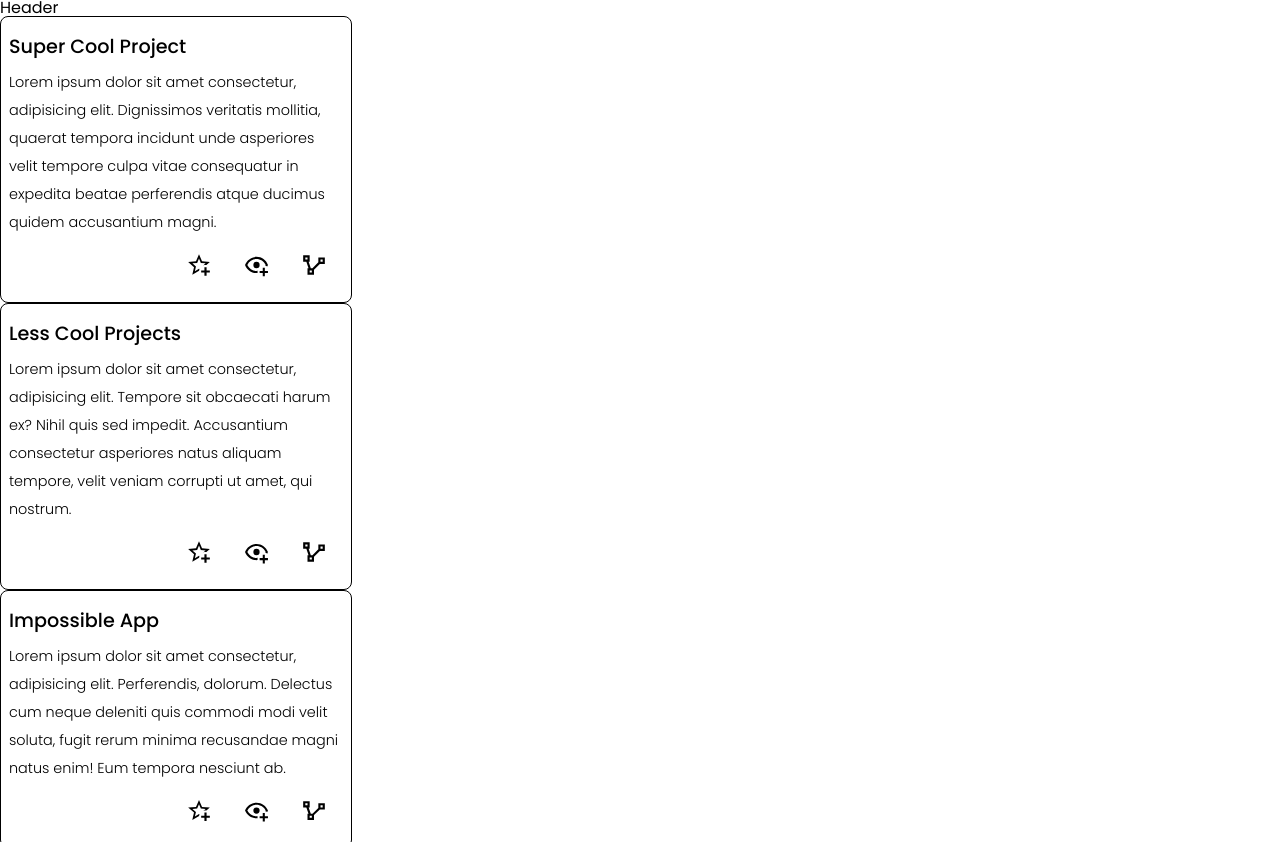
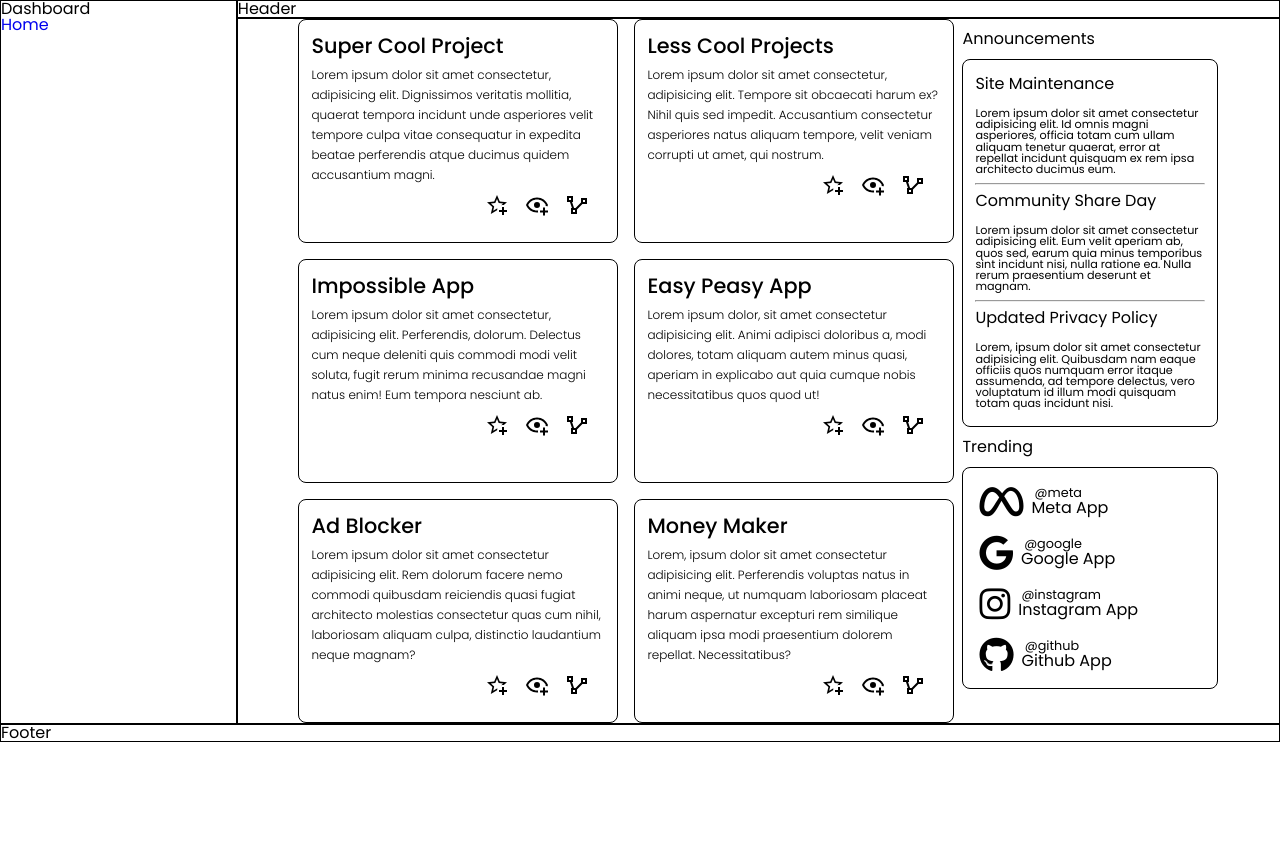
Before and after one commit to billyenglish/Admin_Dashboard, a plain HTML site: page index.html in a window 1280 px wide. Shown: the top 842 px of the page. After the commit the page ends 800 px from the top, so only its background shows below. Drawn offline with Linux system fonts and the light colour scheme.

Commit message:
Updating the styles for the grid layout

```diff
--- a/css/style.css
+++ b/css/style.css
@@ -4,45 +4,154 @@
     margin: 0;
     padding: 0;
     box-sizing: border-box;
+    text-decoration: none;
+    list-style-type: none;
 }
+
+html,
 
 body {
     font-family: Poppins, Arial, Helvetica, sans-serif;
+    min-width: 100%;
+}
+
+.container {
+    display: grid;
 }
 
 /* Header Section */
 
+header {
+    border: 1px solid black;
+    display: grid;
+    grid-column-start: 7;
+    grid-column-end: 12;
+}
+
 /* Main Section */
+
+main {
+    display: grid;
+    grid-column-start: 7;
+    grid-column-end: 12;
+    justify-content: center;
+    border: 1px solid black;
+}
+
+.section {
+    display: flex;
+    flex: 1 1 0;
+    gap: .5rem;
+}
+
+.project-section {
+    display: grid;
+    grid-template-columns: 20rem 20rem;
+    gap: 1rem;
+}
 
 .project-cards {
     border: 1px solid black;
-    max-width: 22rem;
-    padding: .5rem;
+    min-height: 14rem;
+    max-width: 20rem;
+    padding: .5rem .75rem;
     border-radius: .5rem;
 }
 
 .project-cards h3 {
-    font-size: 1.2rem;
+    font-size: 1.3rem;
     font-weight: 500;
-    padding: .75rem 0;
+    padding: .5rem 0;
 }
 
 .project-cards p {
-    font-size: .9rem;
+    font-size: .75rem;
     font-weight: 380;
-    line-height: 1.75rem;
+    line-height: 1.25rem;
 }
 
 .project-icons {
     display: flex;
     justify-content: right;
-    padding: 1rem 0;
-    gap: 1rem;
+    padding: .5rem 0;
 }
 
 .icon {
-    width: 1.6rem;
+    width: 1.5rem;
     margin-right: 1rem;
 }
 
+.icon:hover {
+    cursor: pointer;
+}
+
+/* Announcements */
+
+.announcements, .trending {
+    border: 1px solid black;
+    max-width: 16rem;
+    padding: .5rem .75rem;
+    border-radius: .5rem;
+}
+
+.announcements-section h3, .trending-section h3 {
+    padding: .75rem 0;
+}
+
+.announcements h4 {
+    padding: .5rem 0;
+}
+
+.announcements p {
+    font-size: .7rem;
+    padding: .5rem 0;
+}
+
+/* Trending */
+
+.trending {
+    padding: .5rem 1rem;
+}
+
+.trending-link {
+    display: flex;
+    flex-direction: row;
+    align-items: center;
+    gap: .5rem;
+}
+
+.trending-link i {
+    font-size: 2.2rem;
+    padding: .5rem 0;
+}
+
+.trending p:nth-child(1) {
+    font-size: .8rem;
+    font-weight: 400;
+    padding: 0 .2rem;
+}
+
+/* Aside Section */
+
+aside {
+    display: grid;
+    grid-column-start: 1;
+    grid-column-end: 7;
+    grid-row-start: 1;
+    grid-row-end: 4;
+    border: 1px solid black;
+}
+
 /* Footer Section */
+
+footer {
+    display: grid;
+    grid-column-start: 1;
+    grid-column-end: 12;
+    border: 1px solid black;
+}
+
+footer p {
+    text-align: center;
+    padding: 1rem 0;
+}
```
